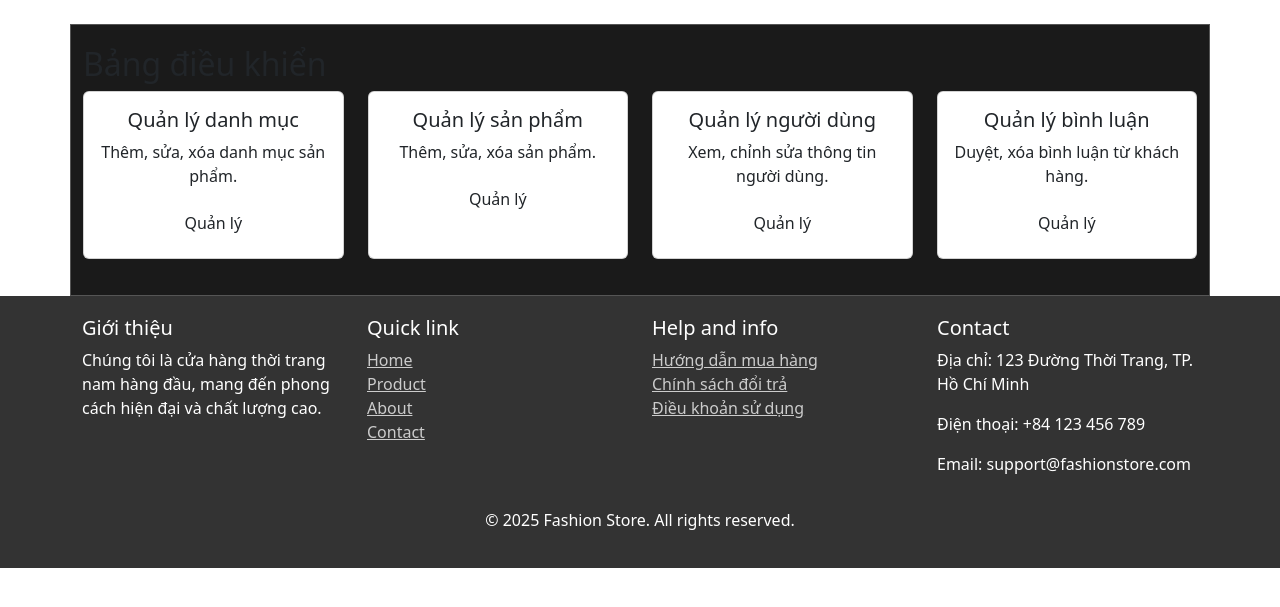
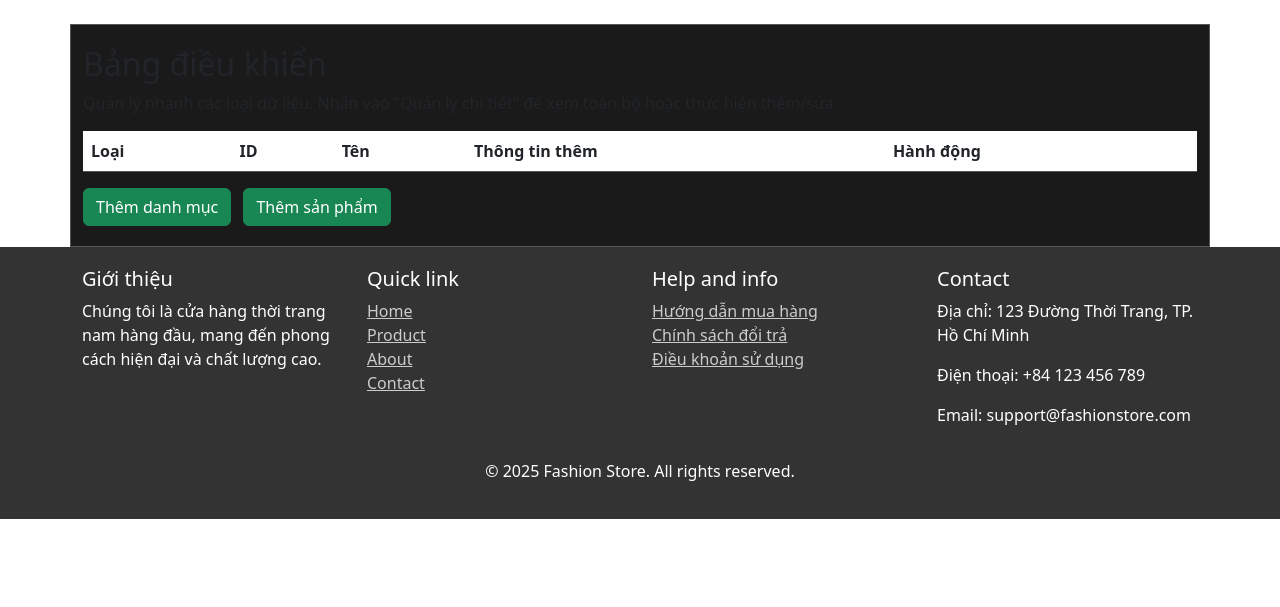
Before and after one commit to tyler15901/du_an_mau, a PHP site: page /du_an_mau/views/admin/dashboard.php in a window 1280 px wide. Shown: the part 56-663 px from the top of the page. Run offline with PHP 8.4, Linux system fonts and the light colour scheme; the visitor is signed in with stand-in values (Sample User, id 1); lists and menus that the app fills with data are empty.

Commit message:
sửa admin

```diff
--- a/views/admin/dashboard.php
+++ b/views/admin/dashboard.php
@@ -6,6 +6,12 @@ if (!isset($_SESSION['admin_id'])) {
     exit();
 }
 $title = $title ?? "Bảng điều khiển Admin";
+
+// Lấy dữ liệu từ model (giả định các model đã được khởi tạo trong controller)
+$categories = $categories ?? []; // Danh sách danh mục
+$products = $products ?? []; // Danh sách sản phẩm
+$users = $users ?? []; // Danh sách người dùng
+$comments = $comments ?? []; // Danh sách bình luận
 ?>
 
 <!DOCTYPE html>
@@ -17,7 +23,6 @@ $title = $title ?? "Bảng điều khiển Admin";
     <!-- Bootstrap CSS -->
     <link href="https://cdn.jsdelivr.net/npm/bootstrap@5.3.0/dist/css/bootstrap.min.css" rel="stylesheet">
     <style>
-        /* Tùy chỉnh phong cách đen trắng */
         body {
             background-color: #000000; /* Nền đen */
             color: #FFFFFF; /* Chữ trắng */
@@ -30,9 +35,12 @@ $title = $title ?? "Bảng điều khiển Admin";
             padding: 20px;
             border: 1px solid #555555; /* Viền xám */
         }
-        .card {
-            background-color: #222222; /* Nền card */
-            border: 1px solid #555555; /* Viền xám */
+        .table {
+            background-color: #222222; /* Nền bảng */
+            color: #FFFFFF; /* Chữ trắng */
+        }
+        .table th, .table td {
+            border-color: #555555; /* Viền bảng */
         }
         .btn {
             background-color: #FFFFFF; /* Nút trắng */
@@ -55,53 +63,84 @@ $title = $title ?? "Bảng điều khiển Admin";
         </div>
     </nav>
 
-    <!-- Admin Dashboard -->
+    <!-- Admin Dashboard with Unified Table -->
     <div class="container mt-4 admin-panel">
         <h2>Bảng điều khiển</h2>
-        <div class="row">
-            <!-- Quản lý danh mục -->
-            <div class="col-12 col-md-3 mb-3">
-                <div class="card h-100">
-                    <div class="card-body text-center">
-                        <h5 class="card-title">Quản lý danh mục</h5>
-                        <p class="card-text">Thêm, sửa, xóa danh mục sản phẩm.</p>
-                        <a href="index.php?act=admin-categories" class="btn">Quản lý</a>
-                    </div>
-                </div>
-            </div>
+        <p>Quản lý nhanh các loại dữ liệu. Nhấn vào "Quản lý chi tiết" để xem toàn bộ hoặc thực hiện thêm/sửa.</p>
+        <table class="table">
+            <thead>
+                <tr>
+                    <th>Loại</th>
+                    <th>ID</th>
+                    <th>Tên</th>
+                    <th>Thông tin thêm</th>
+                    <th>Hành động</th>
+                </tr>
+            </thead>
+            <tbody>
+                <!-- Danh mục -->
+                <?php foreach ($categories as $category): ?>
+                    <tr>
+                        <td>Danh mục</td>
+                        <td><?php echo $category['id'] ?? ''; ?></td>
+                        <td><?php echo $category['name'] ?? ''; ?></td>
+                        <td>-</td>
+                        <td>
+                            <a href="index.php?act=admin-categories" class="btn btn-info btn-sm me-1">Quản lý chi tiết</a>
+                            <a href="index.php?act=edit-category&id=<?php echo $category['id'] ?? ''; ?>" class="btn btn-primary btn-sm">Sửa</a>
+                            <a href="index.php?act=delete-category&id=<?php echo $category['id'] ?? ''; ?>" class="btn btn-danger btn-sm" onclick="return confirm('Bạn có chắc muốn xóa?');">Xóa</a>
+                        </td>
+                    </tr>
+                <?php endforeach; ?>
 
-            <!-- Quản lý sản phẩm -->
-            <div class="col-12 col-md-3 mb-3">
-                <div class="card h-100">
-                    <div class="card-body text-center">
-                        <h5 class="card-title">Quản lý sản phẩm</h5>
-                        <p class="card-text">Thêm, sửa, xóa sản phẩm.</p>
-                        <a href="index.php?act=admin-products" class="btn">Quản lý</a>
-                    </div>
-                </div>
-            </div>
+                <!-- Sản phẩm -->
+                <?php foreach ($products as $product): ?>
+                    <tr>
+                        <td>Sản phẩm</td>
+                        <td><?php echo $product['id'] ?? ''; ?></td>
+                        <td><?php echo $product['name'] ?? ''; ?></td>
+                        <td><?php echo number_format($product['price'] ?? 0, 0, ',', '.') . ' VNĐ'; ?></td>
+                        <td>
+                            <a href="index.php?act=admin-products" class="btn btn-info btn-sm me-1">Quản lý chi tiết</a>
+                            <a href="index.php?act=edit-product&id=<?php echo $product['id'] ?? ''; ?>" class="btn btn-primary btn-sm">Sửa</a>
+                            <a href="index.php?act=delete-product&id=<?php echo $product['id'] ?? ''; ?>" class="btn btn-danger btn-sm" onclick="return confirm('Bạn có chắc muốn xóa?');">Xóa</a>
+                        </td>
+                    </tr>
+                <?php endforeach; ?>
 
-            <!-- Quản lý người dùng -->
-            <div class="col-12 col-md-3 mb-3">
-                <div class="card h-100">
-                    <div class="card-body text-center">
-                        <h5 class="card-title">Quản lý người dùng</h5>
-                        <p class="card-text">Xem, chỉnh sửa thông tin người dùng.</p>
-                        <a href="index.php?act=admin-users" class="btn">Quản lý</a>
-                    </div>
-                </div>
-            </div>
+                <!-- Người dùng -->
+                <?php foreach ($users as $user): ?>
+                    <tr>
+                        <td>Người dùng</td>
+                        <td><?php echo $user['id'] ?? ''; ?></td>
+                        <td><?php echo $user['name'] ?? ''; ?></td>
+                        <td><?php echo $user['email'] ?? ''; ?></td>
+                        <td>
+                            <a href="index.php?act=admin-users" class="btn btn-info btn-sm me-1">Quản lý chi tiết</a>
+                            <a href="index.php?act=edit-user&id=<?php echo $user['id'] ?? ''; ?>" class="btn btn-primary btn-sm">Sửa</a>
+                            <a href="index.php?act=delete-user&id=<?php echo $user['id'] ?? ''; ?>" class="btn btn-danger btn-sm" onclick="return confirm('Bạn có chắc muốn xóa?');">Xóa</a>
+                        </td>
+                    </tr>
+                <?php endforeach; ?>
 
-            <!-- Quản lý bình luận -->
-            <div class="col-12 col-md-3 mb-3">
-                <div class="card h-100">
-                    <div class="card-body text-center">
-                        <h5 class="card-title">Quản lý bình luận</h5>
-                        <p class="card-text">Duyệt, xóa bình luận từ khách hàng.</p>
-                        <a href="index.php?act=admin-comments" class="btn">Quản lý</a>
-                    </div>
-                </div>
-            </div>
+                <!-- Bình luận -->
+                <?php foreach ($comments as $comment): ?>
+                    <tr>
+                        <td>Bình luận</td>
+                        <td><?php echo $comment['id'] ?? ''; ?></td>
+                        <td><?php echo $comment['user'] ?? ''; ?></td>
+                        <td><?php echo $comment['content'] ?? ''; ?></td>
+                        <td>
+                            <a href="index.php?act=admin-comments" class="btn btn-info btn-sm me-1">Quản lý chi tiết</a>
+                            <a href="index.php?act=delete-comment&id=<?php echo $comment['id'] ?? ''; ?>" class="btn btn-danger btn-sm" onclick="return confirm('Bạn có chắc muốn xóa?');">Xóa</a>
+                        </td>
+                    </tr>
+                <?php endforeach; ?>
+            </tbody>
+        </table>
+        <div class="mt-3">
+            <a href="index.php?act=add-category" class="btn btn-success me-2">Thêm danh mục</a>
+            <a href="index.php?act=add-product" class="btn btn-success">Thêm sản phẩm</a>
         </div>
     </div>
 
```
Also changed, not shown: views/admin/header-admin.php (added).
